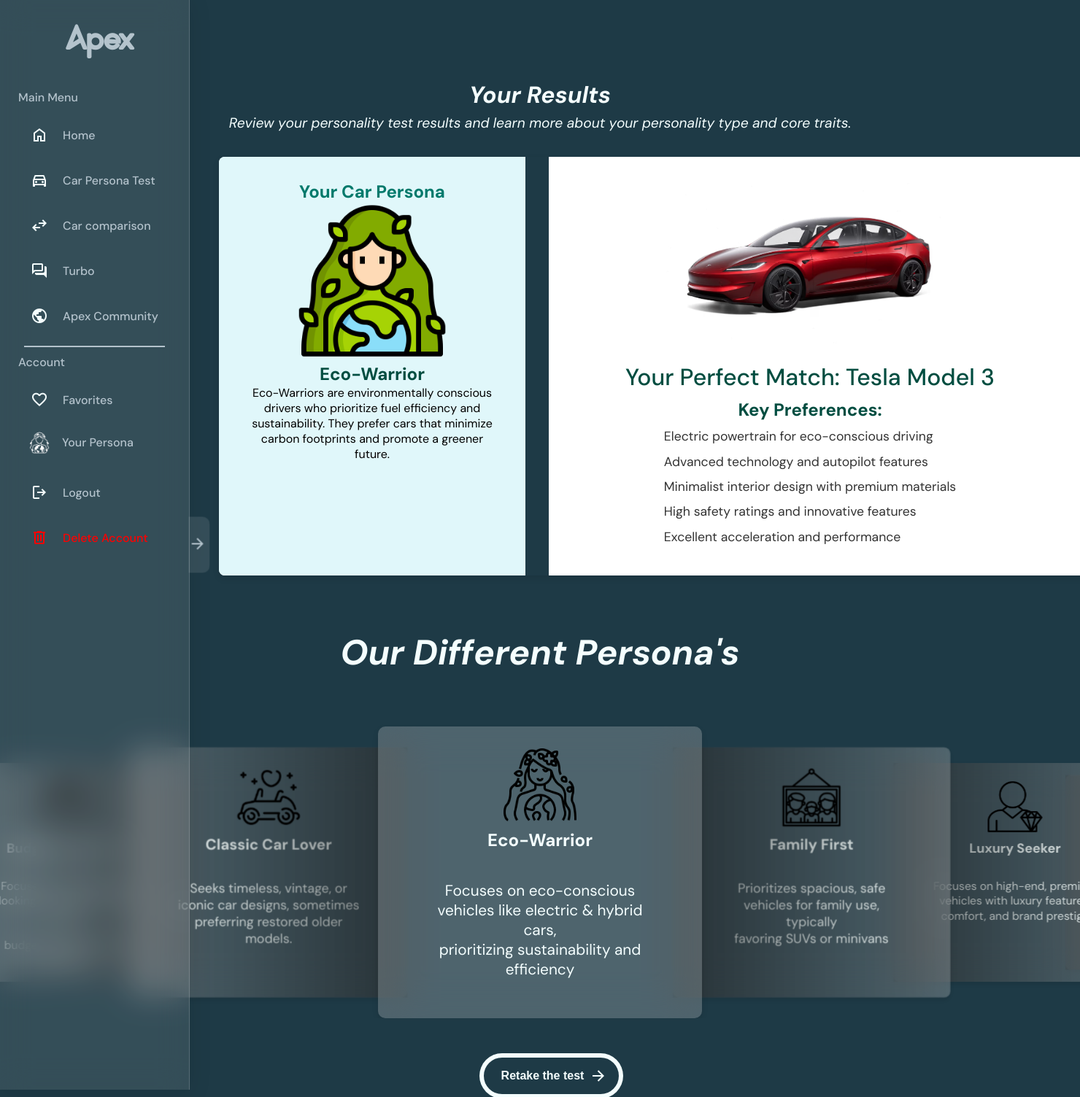
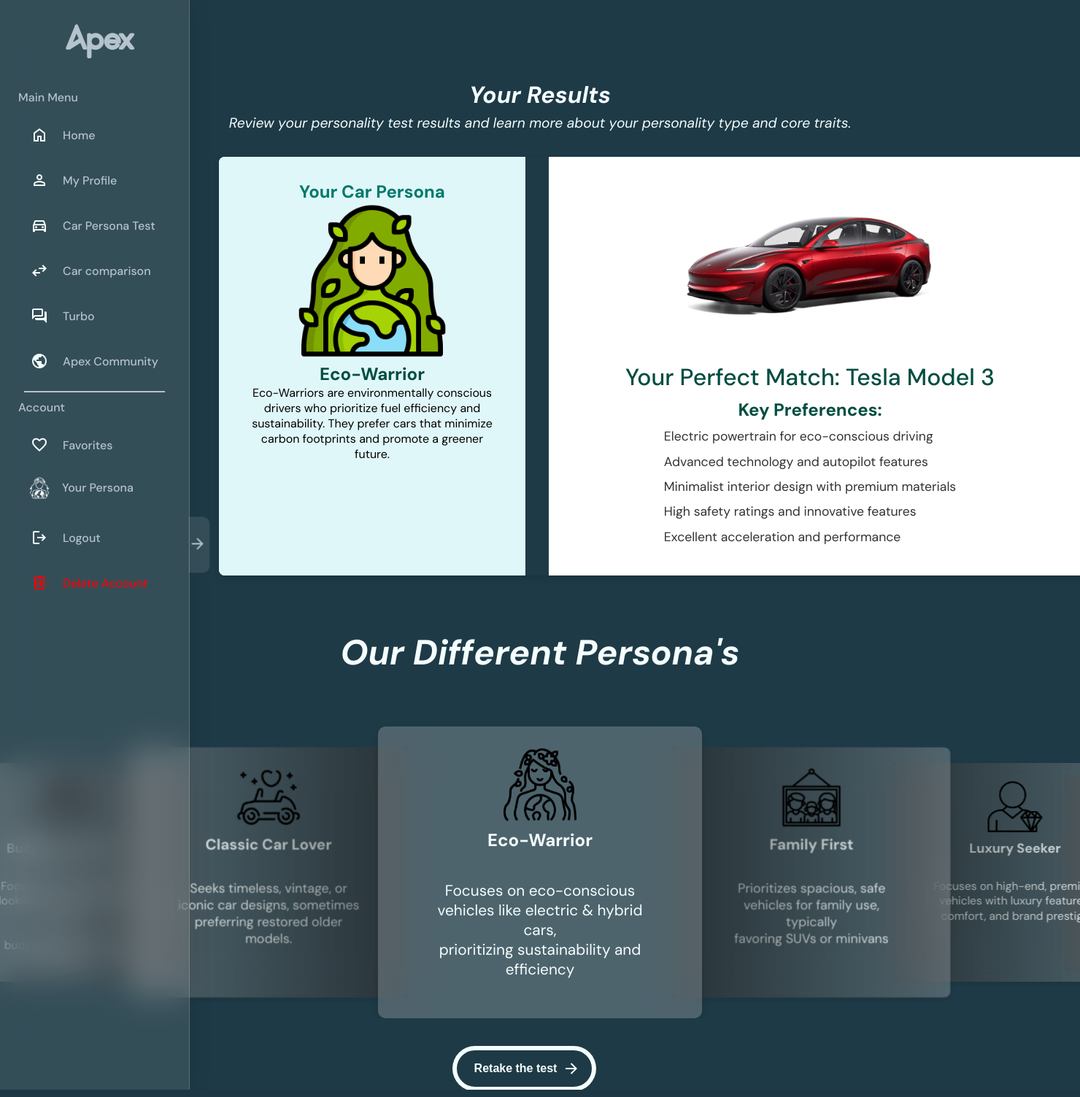
Before and after one commit to Suee18/backends____, a PHP site: page /app/views/user/persona.php in a window 1480 px wide; the page is wider, and only the part inside the window is pictured. Shown: that part at 73% size. Run offline with PHP 8.4, Linux system fonts and the light colour scheme; some web fonts are replaced.

Commit message:
Matched button styling across all pages and added a profile tab to the sidebar

```diff
--- a/app/views/auth/login.php
+++ b/app/views/auth/login.php
@@ -1,7 +1,8 @@
 <?php
 // Start session
 session_start();
-include_once 'C:\xampp\htdocs\SWE Project\SWE_Phase1\app\config\db_config.php';
+// include_once 'C:\xampp\htdocs\SWE Project\SWE_Phase1\app\config\db_config.php';
+include_once 'C:\xampp\htdocs\SWE_Phase1\app\config\db_config.php';
 include "../../../models/UsersClass.php";
 
 // Enable error reporting
--- a/app/views/user/car_comparison.php
+++ b/app/views/user/car_comparison.php
@@ -100,7 +100,7 @@
 
     </div>
 
-    <button class="animated-button open-modal-button" onclick="toggleModal()">
+    <button class="btn" onclick="toggleModal()">
         <svg xmlns="http://www.w3.org/2000/svg" class="arr-2" viewBox="0 0 24 24">
             <path
                 d="M16.1716 10.9999L10.8076 5.63589L12.2218 4.22168L20 11.9999L12.2218 19.778L10.8076 18.3638L16.1716 12.9999H4V10.9999H16.1716Z">
--- a/app/views/user/persona.php
+++ b/app/views/user/persona.php
@@ -145,7 +145,7 @@
         </div>
     </div>
 
-    <button class="animated-button open-modal-button" onclick="window.location.href='../../../app/views/user/persona_test.php'">
+    <button class="btn" onclick="window.location.href='../../../app/views/user/persona_test.php'">
         <svg xmlns="http://www.w3.org/2000/svg" class="arr-2" viewBox="0 0 24 24">
             <path
                 d="M16.1716 10.9999L10.8076 5.63589L12.2218 4.22168L20 11.9999L12.2218 19.778L10.8076 18.3638L16.1716 12.9999H4V10.9999H16.1716Z">
--- a/models/ReviewsClass.php
+++ b/models/ReviewsClass.php
@@ -1,6 +1,6 @@
 <?php
-include_once 'C:\xampp\htdocs\SWE Project\SWE_Phase1\app\config\db_config.php';
-
+// include_once 'C:\xampp\htdocs\SWE Project\SWE_Phase1\app\config\db_config.php';
+include_once 'C:\xampp\htdocs\SWE_Phase1\app\config\db_config.php';
 class Reviews
 {
     public $id;
--- a/models/UsersClass.php
+++ b/models/UsersClass.php
@@ -1,6 +1,6 @@
 <?php
-include_once 'C:\xampp\htdocs\SWE Project\SWE_Phase1\app\config\db_config.php';
-
+// include_once 'C:\xampp\htdocs\SWE Project\SWE_Phase1\app\config\db_config.php';
+include_once 'C:\xampp\htdocs\SWE_Phase1\app\config\db_config.php';
 class Users
 {
     public $id;
--- a/public_html/components/userNavbar.php
+++ b/public_html/components/userNavbar.php
@@ -30,6 +30,10 @@
             <li>
                 <span class="material-symbols-outlined">home</span>
                 <a href="../../../public_html/index.php">Home</a>
+            </li>
+            <li>
+                <span class="material-symbols-outlined">person</span>
+                <a href="../../../app/views/user/profile.php">My Profile</a>
             </li>
             <li>
                 <span class="material-symbols-outlined">directions_car</span>
--- a/public_html/css/global_styles.css
+++ b/public_html/css/global_styles.css
@@ -1,57 +1,54 @@
 @font-face {
-    font-family: 'porsche_font';
-    src: url('../fonts/911Porscha-dzPV.otf') format('opentype');
+  font-family: "porsche_font";
+  src: url("../fonts/911Porscha-dzPV.otf") format("opentype");
 }
 
 @font-face {
-    font-family: 'technoRace_font';
-    src: url('../fonts/TechnoRaceItalic-eZRWe.otf') format('opentype');
+  font-family: "technoRace_font";
+  src: url("../fonts/TechnoRaceItalic-eZRWe.otf") format("opentype");
 }
 
 @font-face {
-    font-family: 'header_font';
-    src: url('../fonts/Rexilya-E44ln.otf') format('opentype');
+  font-family: "header_font";
+  src: url("../fonts/Rexilya-E44ln.otf") format("opentype");
 }
 
 @font-face {
-    font-family: 'paragraph_font';
-    src: url('../fonts/MonainnRegular-RpWKo.otf') format('opentype');
+  font-family: "paragraph_font";
+  src: url("../fonts/MonainnRegular-RpWKo.otf") format("opentype");
 }
 
 @font-face {
-    font-family: 'racing_font';
+  font-family: "racing_font";
   /* Only font-family should be here */
-    src: url('../fonts/TyphoonRegular-RpaLA.ttf') format('truetype');
+  src: url("../fonts/TyphoonRegular-RpaLA.ttf") format("truetype");
   /* Move format to src */
   font-style: normal;
 }
 
-
 :root {
-
   /* =================colors==================*/
 
   /*palette1 : porsche  colors */
-    --navy1: #182B31;
-    --blue_gray_dark: #1E3A46;
-    --gray-blue: #58717D;
-    --white_blue_light: #B4C3CC;
-    --black_navy: #0A0E14;
-    --white: #F4FEFE;
+  --navy1: #182b31;
+  --blue_gray_dark: #1e3a46;
+  --gray-blue: #58717d;
+  --white_blue_light: #b4c3cc;
+  --black_navy: #0a0e14;
+  --white: #f4fefe;
 
   /*palette 2:tech  colors */
-    --navy: #1A334A;
-    --dark_blue: #1E536E;
-    --light_blue: #18A3B7;
-    --mint: #27E6EC;
-    --powder_blue: #5AA5CD;
-    --highlight-color: #6F71A1;
+  --navy: #1a334a;
+  --dark_blue: #1e536e;
+  --light_blue: #18a3b7;
+  --mint: #27e6ec;
+  --powder_blue: #5aa5cd;
+  --highlight-color: #6f71a1;
 
   /* popping colors */
   --ruby_red: #3c0007;
-    --red: #800C1F;
-    --fuschia: #c51F5D;
-
+  --red: #800c1f;
+  --fuschia: #c51f5d;
 
   /*Gradients*/
   /* --navyWhite: linear-gradient(360deg, #182B31, #b8b8b860); Nav bar */
@@ -70,25 +67,108 @@
 
   /* background-color: rgba(0, 0, 0, 0.5); Optional: Semi-transparent background */
 
-
   /* =================fonts==================*/
 
-    --porsche_font: 'porsche_font';
-    --technoRace_font: 'technoRace_font';
-    --header_font: 'header_font';
-    --paragraph_font: 'paragraph_font';
-    --racing_font: 'racing_font';
-
+  --porsche_font: "porsche_font";
+  --technoRace_font: "technoRace_font";
+  --header_font: "header_font";
+  --paragraph_font: "paragraph_font";
+  --racing_font: "racing_font";
 
   --paragraph_size: 1.5rem;
   --mid_size: 10rem;
   --header_size: 3rem;
 
-
-
   /*============default button trial===============*/
 
   .btn {
+    backdrop-filter: blur(10px);
+    cursor: pointer;
+    z-index: 1;
+    position: relative;
+    display: flex;
+    align-items: center;
+    margin-top: 40px;
+    padding: 16px 36px;
+    border: 4px solid;
+    border-color: var(--white);
+    font-size: 16px;
+    background-color: inherit;
+    border-radius: 100px;
+    font-weight: 600;
+    color: var(--white);
+    box-shadow: 0 0 0 2px var(--white);
+    overflow: hidden;
+    transition: all 0.6s cubic-bezier(0.23, 1, 0.32, 1);
+    width: fit-content;
+    text-decoration: none;
+  }
+  .btn svg {
+    position: absolute;
+    width: 24px;
+    fill: var(--white);
+    z-index: 9;
+    transition: all 0.8s cubic-bezier(0.23, 1, 0.32, 1);
+  }
+
+  .btn .arr-1 {
+    right: 16px;
+  }
+
+  .btn .arr-2 {
+    left: -25%;
+  }
+
+  .btn .circle {
+    position: absolute;
+    top: 50%;
+    left: 50%;
+    transform: translate(-50%, -50%);
+    width: 20px;
+    height: 20px;
+    background-color: transparent;
+    border-radius: 50%;
+    opacity: 0;
+    transition: all 0.8s cubic-bezier(0.23, 1, 0.32, 1);
+  }
+
+  .btn .text {
+    position: relative;
+    color: var(--white);
+    text-decoration: none;
+    z-index: 1;
+    transform: translateX(-12px);
+    transition: all 0.8s cubic-bezier(0.23, 1, 0.32, 1);
+  }
+
+  .btn:hover {
+    box-shadow: 0 0 0 12px transparent;
+    color: var(--white);
+    border-radius: 12px;
+  }
+
+  .btn:hover .arr-1 {
+    right: -25%;
+  }
+
+  .btn:hover .arr-2 {
+    left: 16px;
+  }
+
+  .btn:hover .text {
+    transform: translateX(12px);
+  }
+
+  .btn:hover svg {
+    fill: var(--white);
+  }
+  .btn:hover .circle {
+    width: 220px;
+    height: 220px;
+    opacity: 1;
+  }
+
+  /* .btn {
         background-color: #27e6ec;
         color: white;
         border: none;
@@ -101,22 +181,20 @@
 
     .btn:hover {
         background-color: #18a3b7;
-        /* Darken background color on hover */
+
     }
 
     .btn:active {
         background-color: #1e536e;
-        /* Even darker background color when button is clicked */
+
     }
 
     .btn:disabled {
         background-color: #ccc;
-        /* Gray out button when disabled */
+
         cursor: not-allowed;
-        /* Show not-allowed cursor when disabled */
-    }
 
-
+    } */
 
   /*=================scrollbar==================*/
   /* Global scrollbar styling */
@@ -133,7 +211,7 @@
   }
 
   ::-webkit-scrollbar-thumb {
-        background-color: #5AA5CD;
+    background-color: #5aa5cd;
     /* Color of the scrollbar thumb */
     border-radius: 10px;
     /* Round the scrollbar thumb */
@@ -145,5 +223,4 @@
     background-color: #18a3b7;
     /* Change color on hover */
   }
-
 }
--- a/public_html/css/persona.css
+++ b/public_html/css/persona.css
@@ -1,16 +1,18 @@
 @import url("../css/global_styles.css");
 
+html,
 body {
   font-family: "DM Sans", Arial, sans-serif;
   background-color: var(--blue_gray_dark);
   height: auto;
   margin: 0;
+  overflow-y: scroll;
+  scrollbar-width: none;
 }
 
-.sidebar{
+.sidebar {
   z-index: 100000;
 }
-
 
 .content-container {
   display: flex;
@@ -236,7 +238,10 @@
   white-space: pre-line;
   max-width: 300px;
 }
-
+.btn {
+  margin-left: 42%;
+}
+/*
 .animated-button {
     position: relative;
     display: flex;
@@ -326,4 +331,4 @@
     width: 220px;
     height: 220px;
     opacity: 1;
-}
+} */
--- a/public_html/css/persona_test_landing_page.css
+++ b/public_html/css/persona_test_landing_page.css
@@ -10,6 +10,8 @@
 html,
 body {
     background-color: var(--blue_gray_dark);
+    overflow-y: scroll;
+    scrollbar-width: none;
 }
 
 .sidebar{
@@ -48,7 +50,7 @@
 }
 
 /* Button styling */
-.cta-button {
+/* .cta-button {
     display: inline-block;
     background-color: var(--white_blue_light);
     padding: 15px 30px;
@@ -62,7 +64,7 @@
 .cta-button:hover {
     background-color: var(--gray-blue);
     color: var(--black_navy);
-}
+} */
 
 /* Image container styling */
 .image-container {
```
Also changed, not shown: app/views/user/landing_page.php (+27 -8 lines), app/views/user/persona_test_landing_page.php (+30 -2 lines), public_html/css/car_comparison.css (+7 -2 lines), public_html/css/landing_page.css (+97 -42 lines). Lines whose indentation alone changed are shown as unchanged.
